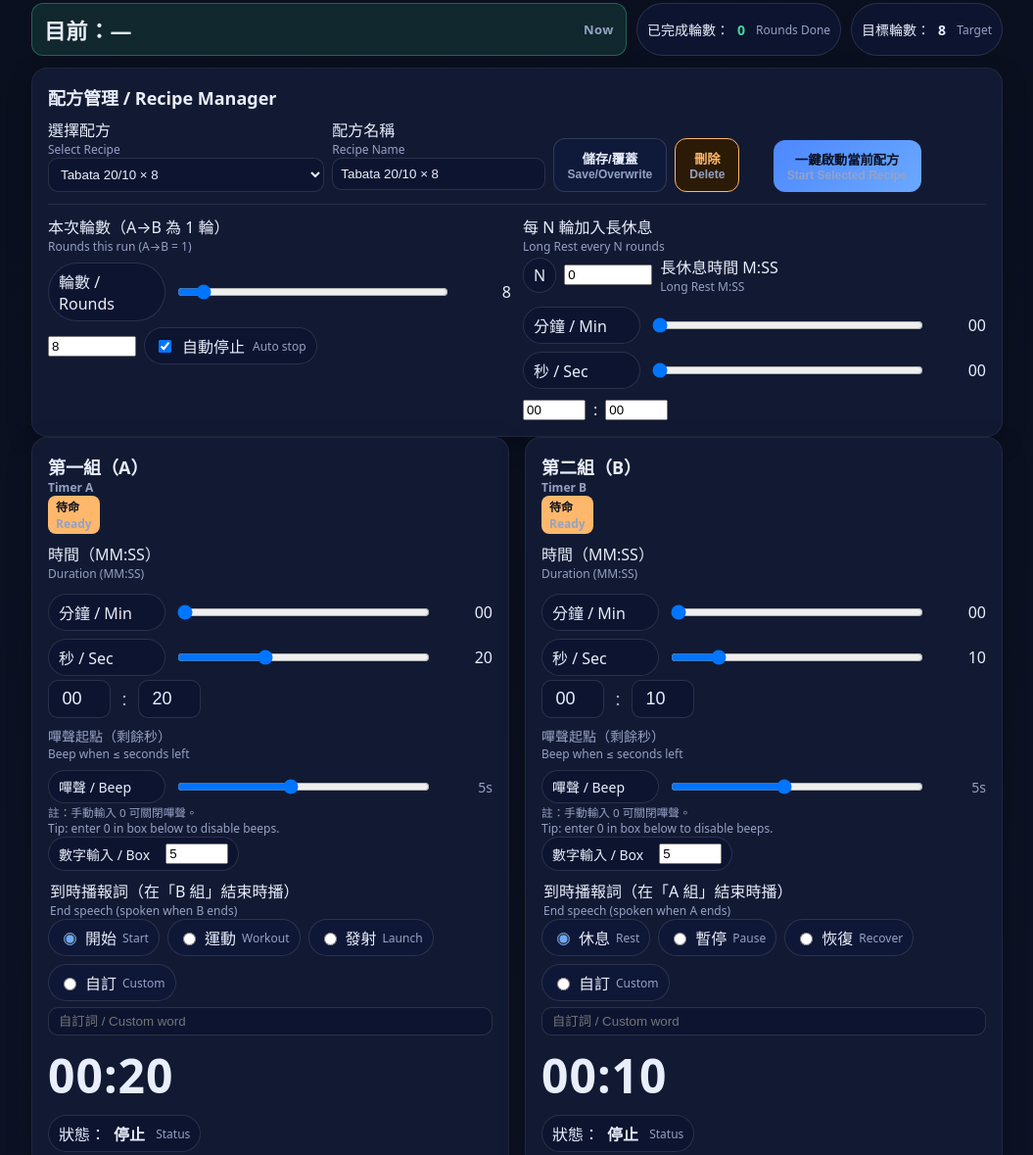
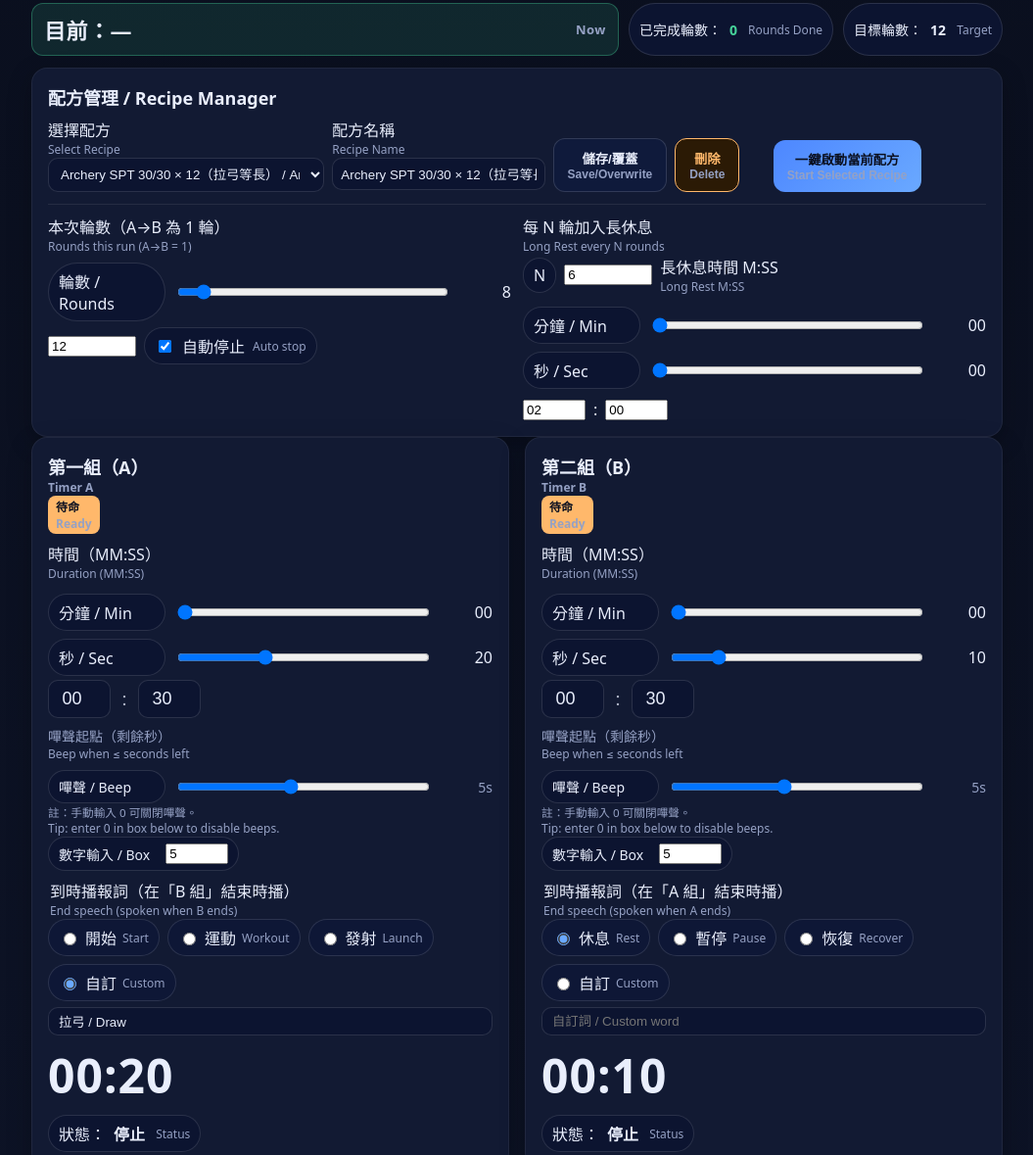
Before and after one commit to isaacjackyang/dual-timer, a plain HTML site: page index.html in a window 1280 px wide. Shown: the part 139-1318 px from the top of the page at 98% size, without its empty margins (112-1167 px from the left). Drawn offline with Linux system fonts and the light colour scheme.

Commit message:
Update index.html

```diff
--- a/index.html
+++ b/index.html
@@ -535,29 +535,77 @@
   startRecipeBtn.addEventListener('click', ()=>{ const list=loadRecipes(); const idx=parseInt(recipeSelect.value||'-1',10); if(!isNaN(idx)&&list[idx]) applyRecipe(list[idx]); startCycle(); });
 
   // 預設配方（首次）
-  (function seedDefaults(){
+(function seedDefaultsV2(){
   refreshRecipeSelect();
-    if(load('dualTimersRecipes_seeded', false)) return;
-    const defaults=[
-      { name:'Tabata 20/10 × 8',
+
+  // 版本化的種子：v2
+  const SEED_KEY = 'dualTimersRecipes_seedVersion';
+  const current = load(SEED_KEY, 0);
+  const list = load('dualTimersRecipes_list', []);
+
+  // v2 預設配方（中英雙語名稱）
+  const v2Defaults = [
+    {
+      // 1) Archery SPT（拉弓等長訓練）：30s 拉弓 / 30s 休息 × 12， 每 6 輪長休 2:00
+      name: 'Archery SPT 30/30 × 12（拉弓等長） / Archery SPT 30/30 × 12',
+      A:{m:0,s:30,beep:5,word:'自訂',custom:'拉弓 / Draw'},
+      B:{m:0,s:30,beep:5,word:'休息',custom:''},
+      rounds:12, autoStop:true,
+      longEvery:6, long:{m:2,s:0}
+    },
+    {
+      // 2) Tabata
+      name: 'Tabata 20/10 × 8 / Tabata 20/10 × 8',
       A:{m:0,s:20,beep:5,word:'開始',custom:''},
       B:{m:0,s:10,beep:5,word:'休息',custom:''},
-        rounds:8, autoStop:true, longEvery:0, long:{m:0,s:0}
+      rounds:8, autoStop:true,
+      longEvery:0, long:{m:0,s:0}
     },
-      { name:'EMOM 40/20 × 10',
+    {
+      // 3) 番茄鐘（Pomodoro）
+      name: '番茄鐘 25/5 × 4 + 長休10 / Pomodoro 25/5 × 4 + LR10',
+      A:{m:25,s:0,beep:10,word:'發射',custom:''},
+      B:{m:5,s:0,beep:5,word:'休息',custom:''},
+      rounds:4, autoStop:true,
+      longEvery:4, long:{m:10,s:0}
+    },
+    {
+      // 4) EMOM
+      name: 'EMOM 40/20 × 10 / EMOM 40/20 × 10',
       A:{m:0,s:40,beep:5,word:'開始',custom:''},
       B:{m:0,s:20,beep:5,word:'休息',custom:''},
-        rounds:10, autoStop:true, longEvery:0, long:{m:0,s:0}
-      },
-      { name:'番茄鐘 25/5 × 4 + 長休10',
-        A:{m:25,s:0,beep:10,word:'發射',custom:''},
-        B:{m:5,s:0,beep:5,word:'休息',custom:''},
-        rounds:4, autoStop:true, longEvery:4, long:{m:10,s:0}
+      rounds:10, autoStop:true,
+      longEvery:0, long:{m:0,s:0}
     }
   ];
-    saveRecipes(defaults); save('dualTimersRecipes_seeded', true); refreshRecipeSelect();
-    recipeSelect.value='0'; applyRecipe(defaults[0]);
+
+  // 將 v2 預設「合併到」現有清單（同名不重複；若你想覆蓋同名，改成以名稱比對後替換）
+  function mergeDefaults(existing, defaults) {
+    const names = new Set(existing.map(r => r.name));
+    const merged = existing.slice();
+    defaults.forEach(d => {
+      if (!names.has(d.name)) merged.push(d);
+    });
+    return merged;
+  }
+
+  // 若從未種子過，或版本落後，就把 v2 合併進去
+  if (current < 2) {
+    const next = mergeDefaults(list, v2Defaults);
+    saveRecipes(next);
+    save(SEED_KEY, 2);
+    refreshRecipeSelect();
+    // 如果本來清單是空的，預設選到第 1 個（Archery SPT）
+    if (list.length === 0 && next.length > 0) {
+      recipeSelect.value = '0';
+      applyRecipe(next[0]);
+    }
+  } else {
+    // 已是 v2，維持現況
+    refreshRecipeSelect();
+  }
 })();
+
 })();
 </script>
 </body>
```
Lines whose indentation alone changed are shown as unchanged.
